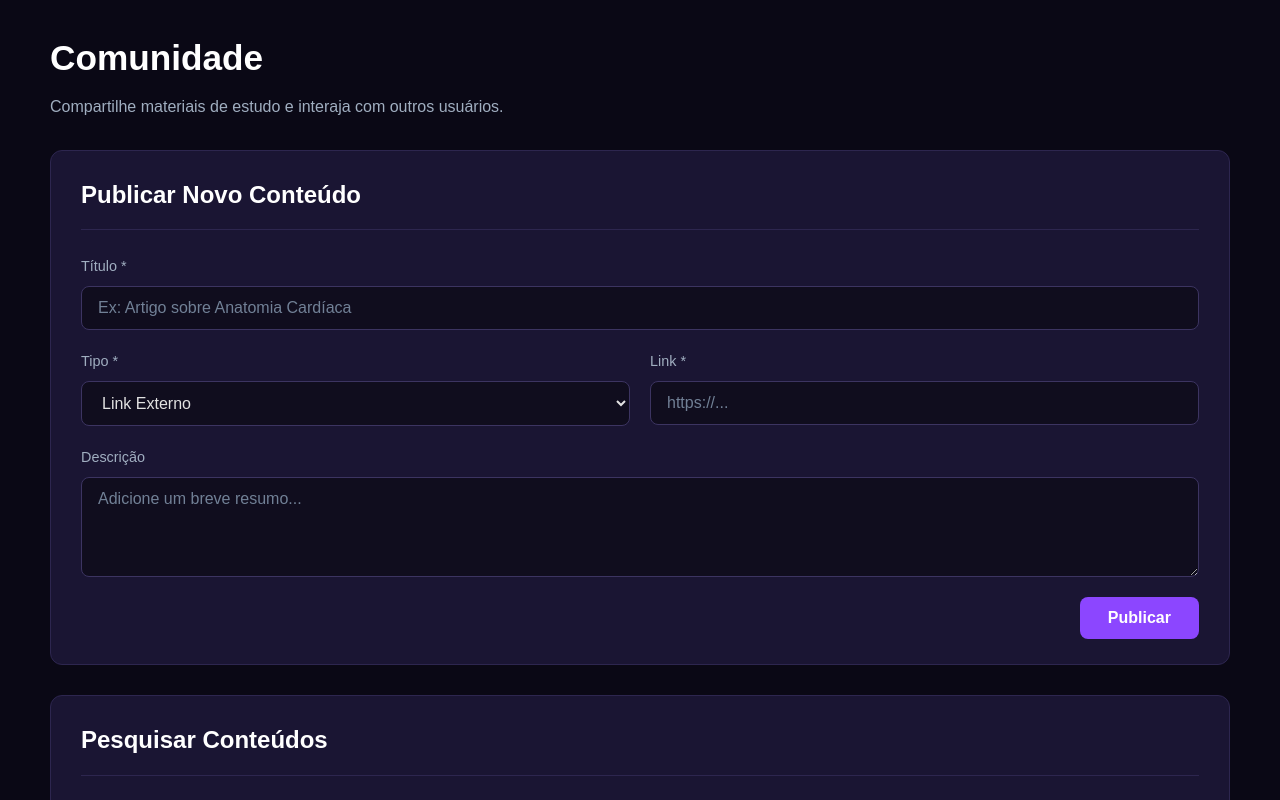
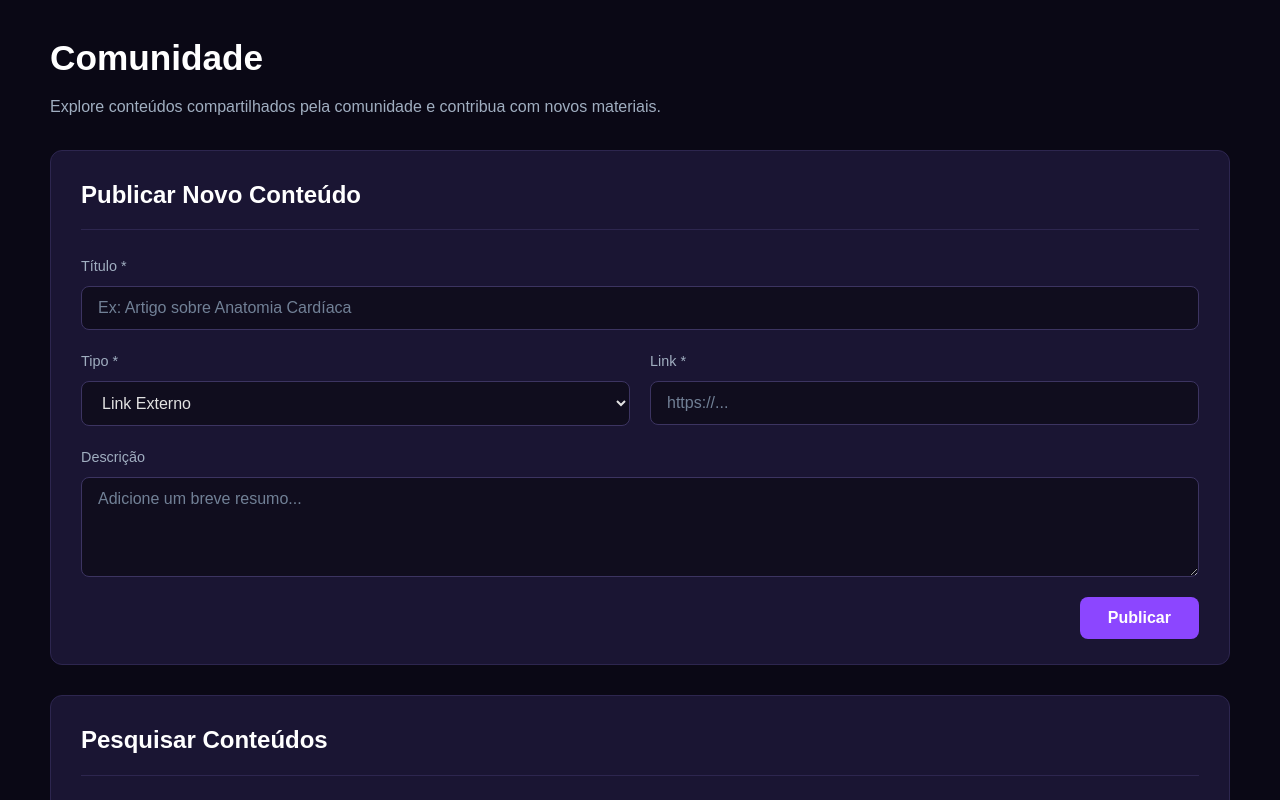
Before and after one commit to gcolumbina25/medstudy, a React (Vite) app: page /comunidade in a window 1280 px wide. Shown: the top 800 px of the page. Built offline with nearby package versions, Linux system fonts and the light colour scheme; no server answers; the database is empty; sample sign-in values are in the browser's storage; a web font is replaced by a local one.

Commit message:
subtitulo

```diff
--- a/src/pages/Community.jsx
+++ b/src/pages/Community.jsx
@@ -72,7 +72,7 @@ const Community = () => {
     <main className={styles.main}>
       <div className={styles.header}>
         <h1>Comunidade</h1>
-        <p>Compartilhe materiais de estudo e interaja com outros usuários.</p>
+        <p>Explore conteúdos compartilhados pela comunidade e contribua com novos materiais.</p>
       </div>
 
       <section className={styles.publicationBox}>
```
